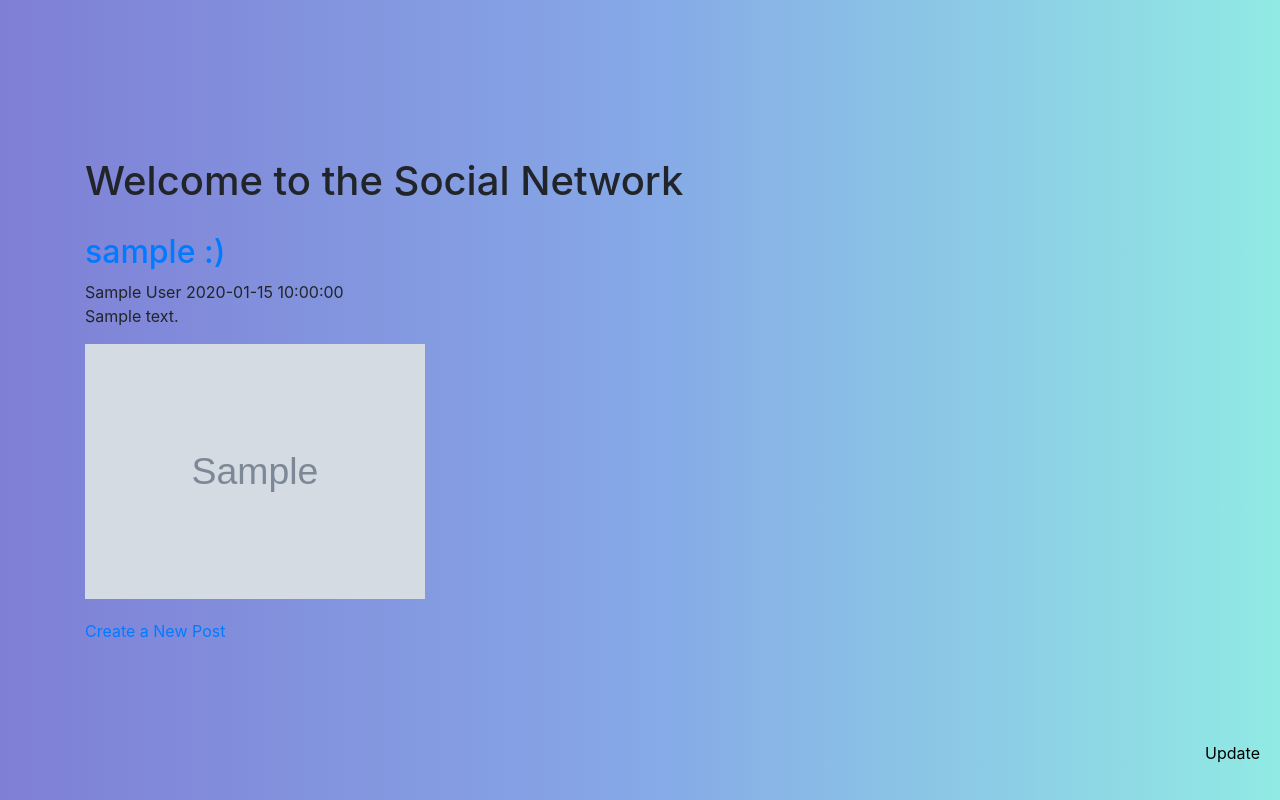
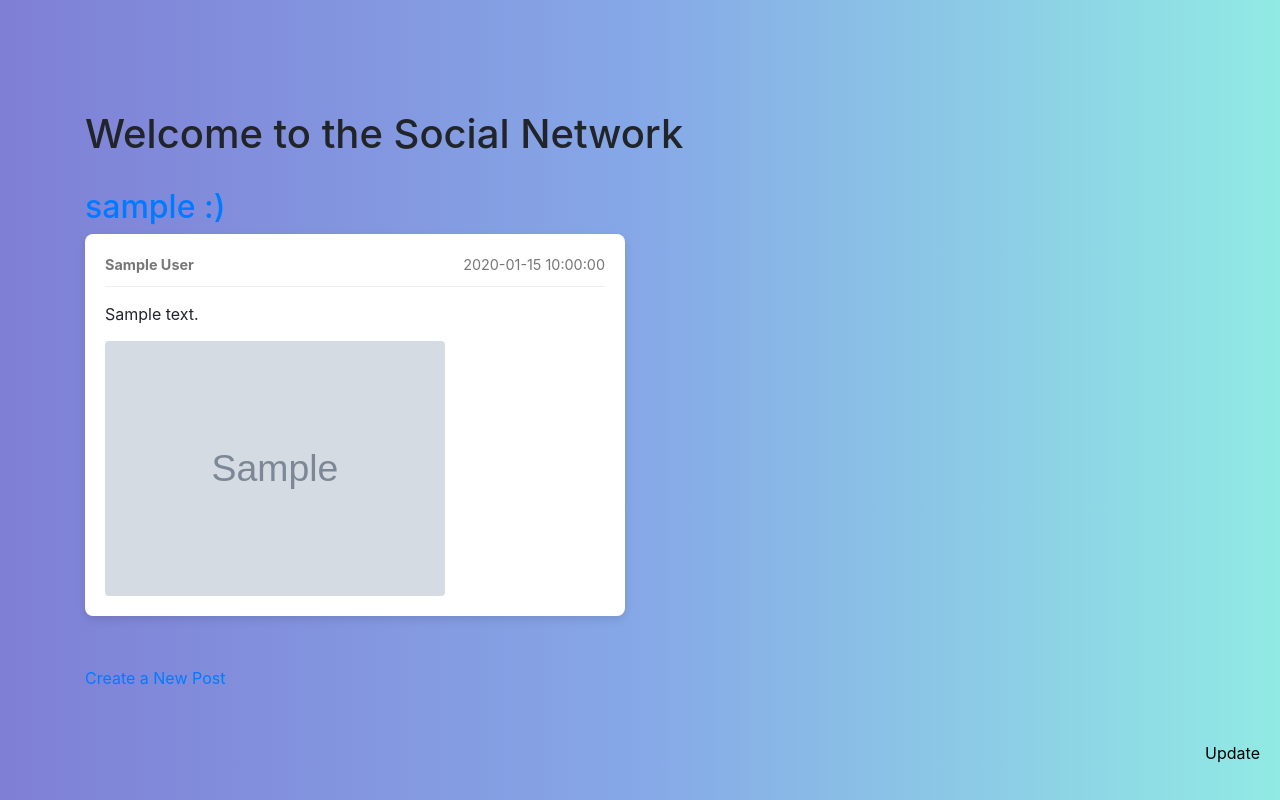
Before and after one commit to JianlongLei/AI33, a Flask app: template template/home.html in a window 1280 px wide. Run offline with Flask 3, Linux system fonts and the light colour scheme; the template is opened without the code that fills it: most values are stand-ins (such as "Sample title", 1, 10 or a date in 2020); grey boxes marked "Sample" are stand-in pictures; some libraries are stand-ins or nearby versions.

Commit message:
Fix a bug (update leads loss of username); adjust style of posts.

```diff
--- a/run.py
+++ b/run.py
@@ -148,9 +148,8 @@ def update():
         excess_posts = len(current_post_list) - 10
         if excess_posts > 0:
             current_post_list = current_post_list[excess_posts:]
-        return render_template('home.html', posts=current_post_list, last_post_id=response['post_list'][-1]['post_id'])
-    return render_template('home.html')
-
+        return render_template('home.html', posts=current_post_list, last_post_id=response['post_list'][-1]['post_id'],user_name=current_user.username)
+    return render_template('home.html', posts=current_post_list,user_name=current_user.username)
 
 if __name__ == '__main__':
     app.run(debug=True)
--- a/static/css/style.css
+++ b/static/css/style.css
@@ -51,16 +51,8 @@ button:hover {
     background-color: #5f5fd5;
 }
 
-a {
-    color: #7f7fd5;
-    text-decoration: none;
-    display: inline-block;
-    margin-top: 20px;
-}
 
-a:hover {
-    text-decoration: underline;
-}
+
 
 .input-group {
     margin-bottom: 15px;
@@ -104,11 +96,54 @@ textarea {
 .post-button:hover {
     background-color: #45a049;
 }
+a {
+    display: block;
+    margin-top: 30px;
+    color: #7f7fd5;
+    text-decoration: none;
+}
+
+a:hover {
+    text-decoration: underline;
+}
 
 .post-content img {
         max-width: 340px; /* Ensure images don't exceed the width of their container */
         height: auto;    /* Maintain the aspect ratio of the image */
+         border-radius: 4px;
     }
+#posts-container {
+            margin-top: 30px;
+        }
+
+.post {
+    background-color: #fff;
+    padding: 20px;
+    border-radius: 8px;
+    box-shadow: 0 4px 8px rgba(0, 0, 0, 0.1);
+    margin-bottom: 20px;
+    text-align: left;
+}
+
+.post-header {
+    font-size: 0.9em;
+    color: #777;
+    border-bottom: 1px solid #eee;
+    padding-bottom: 10px;
+    margin-bottom: 10px;
+}
+
+.post-author {
+    font-weight: bold;
+}
+
+.post-date {
+    float: right;
+}
+
+.post-content p {
+    margin: 15px 0;
+}
 
 .pagination {
             text-align: center;
```
